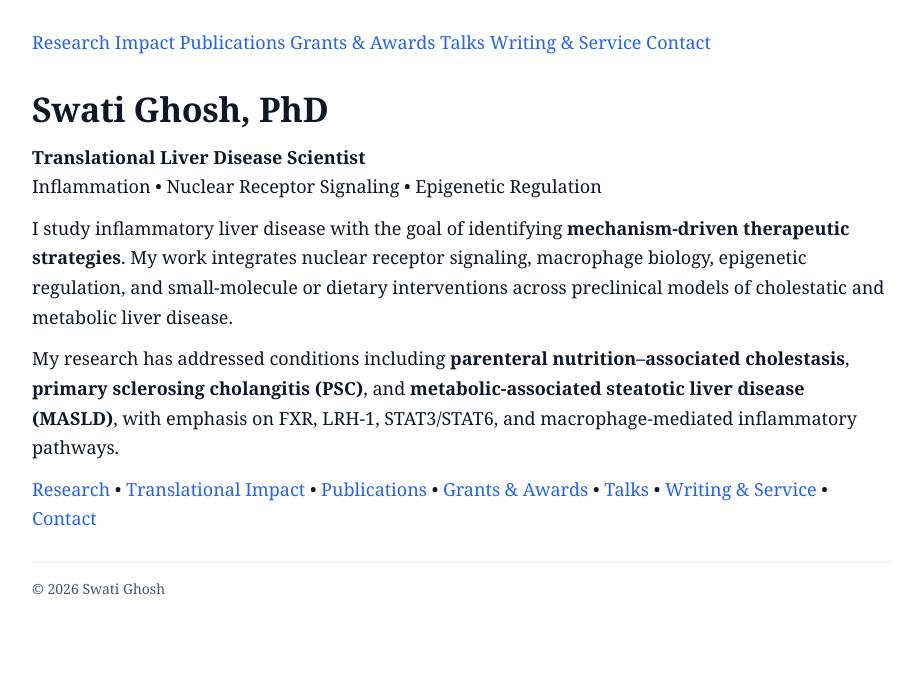
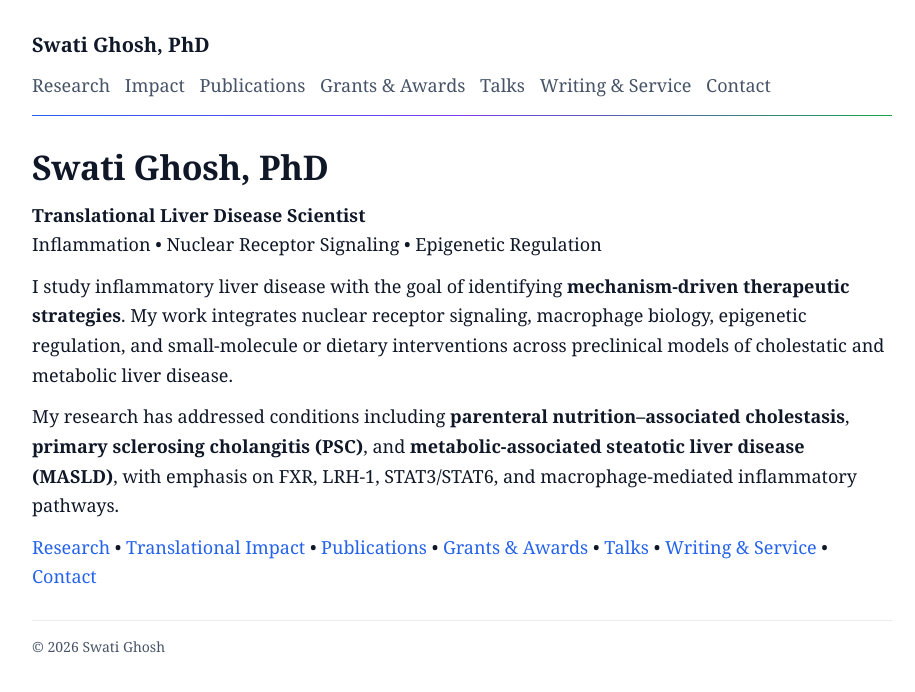
Before and after one commit to piousbala/Swati-Website, a Jekyll site: the page built from index.md, in a window 1280 px wide. Shown: the top 692 px of the page, without its empty margins (178-1093 px from the left). Built offline with Jekyll 4.4.1, drawn with Linux system fonts in a browser that asks for light colours; our own code applies the rules of GitHub Pages for plain Markdown files.

Commit message:
Update nav.html

```diff
--- a/_includes/nav.html
+++ b/_includes/nav.html
@@ -1,7 +1,15 @@
-<a href="{{ '/research/' | relative_url }}">Research</a>
-<a href="{{ '/impact/' | relative_url }}">Impact</a>
-<a href="{{ '/publications/' | relative_url }}">Publications</a>
-<a href="{{ '/grants-awards/' | relative_url }}">Grants & Awards</a>
-<a href="{{ '/talks/' | relative_url }}">Talks</a>
-<a href="{{ '/writing-service/' | relative_url }}">Writing & Service</a>
-<a href="{{ '/contact/' | relative_url }}">Contact</a>
+<nav class="nav">
+  <div class="nav-title">
+    <a href="/Swati-Website/">Swati Ghosh, PhD</a>
+  </div>
+
+  <div class="nav-links">
+    <a href="/Swati-Website/research/">Research</a>
+    <a href="/Swati-Website/impact/">Impact</a>
+    <a href="/Swati-Website/publications/">Publications</a>
+    <a href="/Swati-Website/grants-awards/">Grants & Awards</a>
+    <a href="/Swati-Website/talks/">Talks</a>
+    <a href="/Swati-Website/writing-service/">Writing & Service</a>
+    <a href="/Swati-Website/contact/">Contact</a>
+  </div>
+</nav>
```
